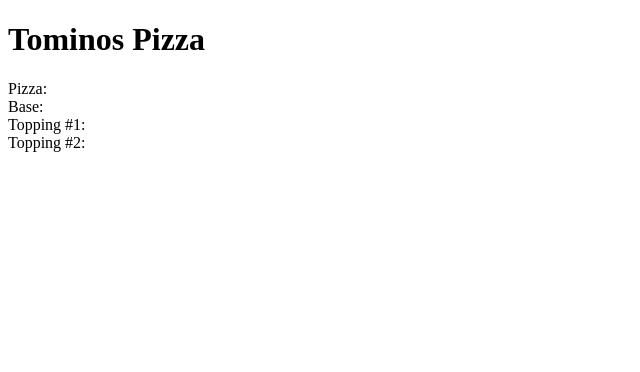
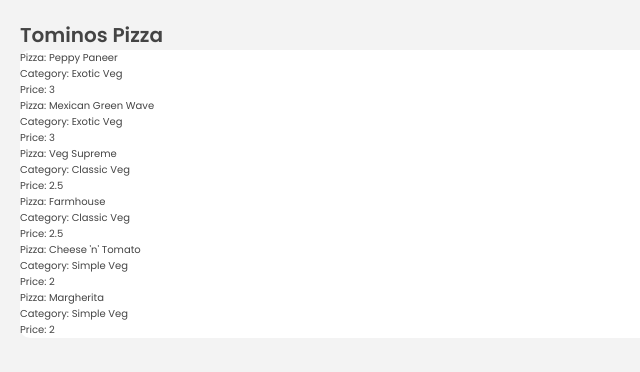
Before and after one commit to readm1/tominos-pizza-challenge, a website built with webpack: page index.html in a window 1280 px wide. Shown: the whole page, without its empty margins (0-640 px from the left). Built offline with nearby package versions, Linux system fonts and the light colour scheme.

Commit message:
displaying pizza items

```diff
--- a/index.html
+++ b/index.html
@@ -19,10 +19,9 @@
   <!-- MENU -->
   <div class="menu">
     <div class="menu__display">
-      <div class="menu__pizza">Pizza:</div>
-      <div class="menu__base">Base:</div>
-      <div class="menu__topping1">Topping #1:</div>
-      <div class="menu__topping2">Topping #2:</div>
+      <div class="menu__pizzaName"></div>
+      <div class="menu__pizzaCategory"></div>
+      <div class="menu__pizzaPrice"></div>
     </div>
     <!-- <div class="movements__row">
       <div class="movements__type movements__type--withdrawal">
--- a/script.js
+++ b/script.js
@@ -1,21 +1,21 @@
 "use strict";
 
-const pizza = {
-  margherita: ["Margherita", "Simple Veg", 2],
-  cheeseNTomato: ["Cheese 'n' Tomato", "Simple Veg", 2],
-  farmhouse: ["Farmhouse", "Classic Veg", 2.5],
-  vegSupreme: ["Veg Supreme", "Classic Veg", 2.5],
-  mexicanGreenWave: ["Mexican Green Wave", "Exotic Veg", 3],
-  peppyPaneer: ["Peppy Paneer", "Exotic Veg", 3],
-};
+const pizzas = [
+  ["Margherita", "Simple Veg", 2],
+  ["Cheese 'n' Tomato", "Simple Veg", 2],
+  ["Farmhouse", "Classic Veg", 2.5],
+  ["Veg Supreme", "Classic Veg", 2.5],
+  ["Mexican Green Wave", "Exotic Veg", 3],
+  ["Peppy Paneer", "Exotic Veg", 3],
+];
 
-const crust = {
+const crusts = {
   pan: ["Pan", 0],
   thin: ["Thin", 40],
   cheeseBurst: ["Cheese Burst", 80],
 };
 
-const topping = {
+const toppings = {
   tomato: ["Tomato", 10],
   jalapeno: ["Jalapeno", 10],
   olives: ["Olives", 20],
@@ -25,6 +25,25 @@
   cheese: ["Cheese", 30],
 };
 
+// ELEMENTS
+
+const containerMenu = document.querySelector(".menu__display");
+
 // Creating DOM Elements
 
-// const displayPizza = function ()
+const displayPizza = function (pizzas) {
+  pizzas.forEach(function (pizza) {
+    const name = pizza[0];
+    const category = pizza[1];
+    const price = pizza[2];
+    const html = `<div class="menu__display">
+    <div class="menu__pizzaName">Pizza: ${name}</div>
+    <div class="menu__pizzaCategory">Category: ${category}</div>
+    <div class="menu__pizzaPrice">Price: ${price}</div>
+  </div>`;
+    containerMenu.insertAdjacentHTML("afterbegin", html);
+  });
+};
+displayPizza(pizzas);
+
+console.log(pizzas);
--- a/style.css
+++ b/style.css
@@ -0,0 +1,63 @@
+* {
+  margin: 0;
+  padding: 0;
+  box-sizing: inherit;
+}
+
+html {
+  font-size: 62.5%;
+  box-sizing: border-box;
+}
+
+body {
+  font-family: "Poppins", sans-serif;
+  color: #444;
+  background-color: #f3f3f3;
+  height: 100vh;
+  padding: 2rem;
+}
+
+/* MENU */
+.menu {
+  grid-row: 2 / span 3;
+  background-color: #fff;
+  border-radius: 1rem;
+  /* overflow: scroll; */
+}
+
+/* .movements__row {
+    padding: 2.25rem 4rem;
+    display: flex;
+    align-items: center;
+    border-bottom: 1px solid #eee;
+  }
+
+  .movements__type {
+    font-size: 1.1rem;
+    text-transform: uppercase;
+    font-weight: 500;
+    color: #fff;
+    padding: 0.1rem 1rem;
+    border-radius: 10rem;
+    margin-right: 2rem;
+  }
+
+  .movements__date {
+    font-size: 1.1rem;
+    text-transform: uppercase;
+    font-weight: 500;
+    color: #666;
+  }
+
+  .movements__type--deposit {
+    background-image: linear-gradient(to top left, #39b385, #9be15d);
+  }
+
+  .movements__type--withdrawal {
+    background-image: linear-gradient(to top left, #e52a5a, #ff585f);
+  }
+
+  .movements__value {
+    font-size: 1.7rem;
+    margin-left: auto;
+  } */
```
